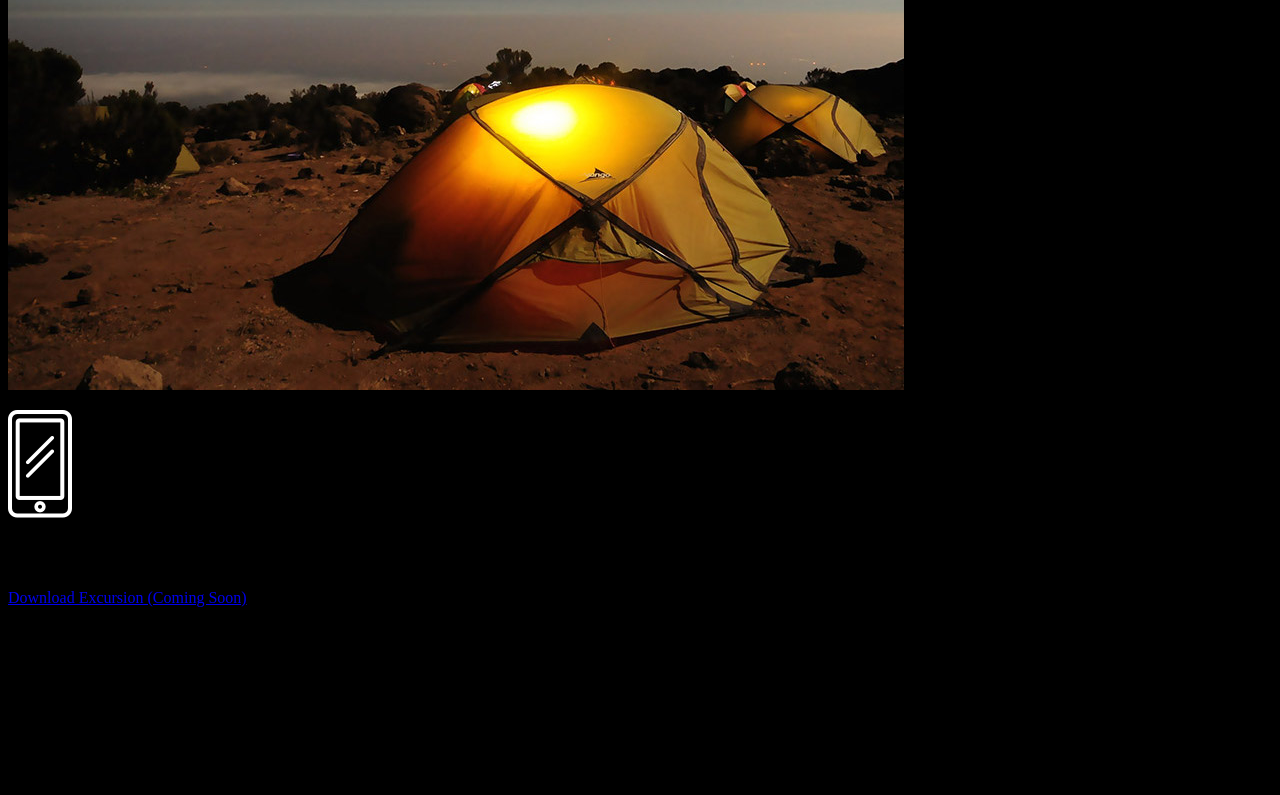
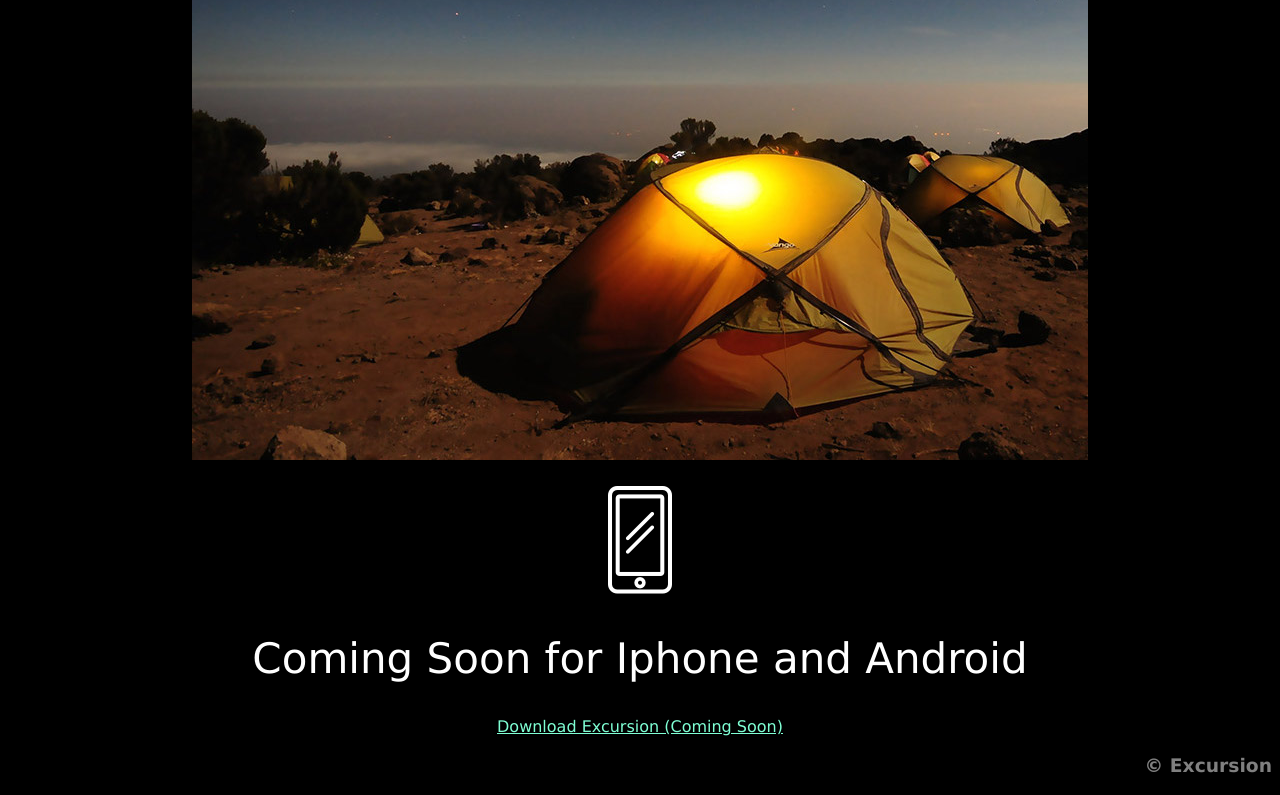
Before and after one commit to cdrumspno/excursion, a plain HTML site: page index.html in a window 1280 px wide. Shown: the part 551-1346 px from the top of the page. Before the commit the page ends 1217 px from the top, so only its background shows below. Drawn offline with Linux system fonts and the light colour scheme.

Commit message:
Almost finished

```diff
--- a/resources/css/style.css
+++ b/resources/css/style.css
@@ -1,10 +1,26 @@
 body{
   background-color: black;
+  text-align: center;
+  font-family: Verdana;
+  color: white;
 }
 h1{
-  font-family: Verdana;
   font-weight: normal;
   font-size: 50px;
-  text-align: center;
-  color: White;
 }
+a{
+  color: Aquamarine;
+  font-size: 16px;
+}
+h2{
+  font-weight: 300;
+  font-size: 42px;
+}
+h3{
+  text-align: right;
+  color: gray;
+}
+p{
+  color: gray;
+  font-size: 21px;
+}
```
